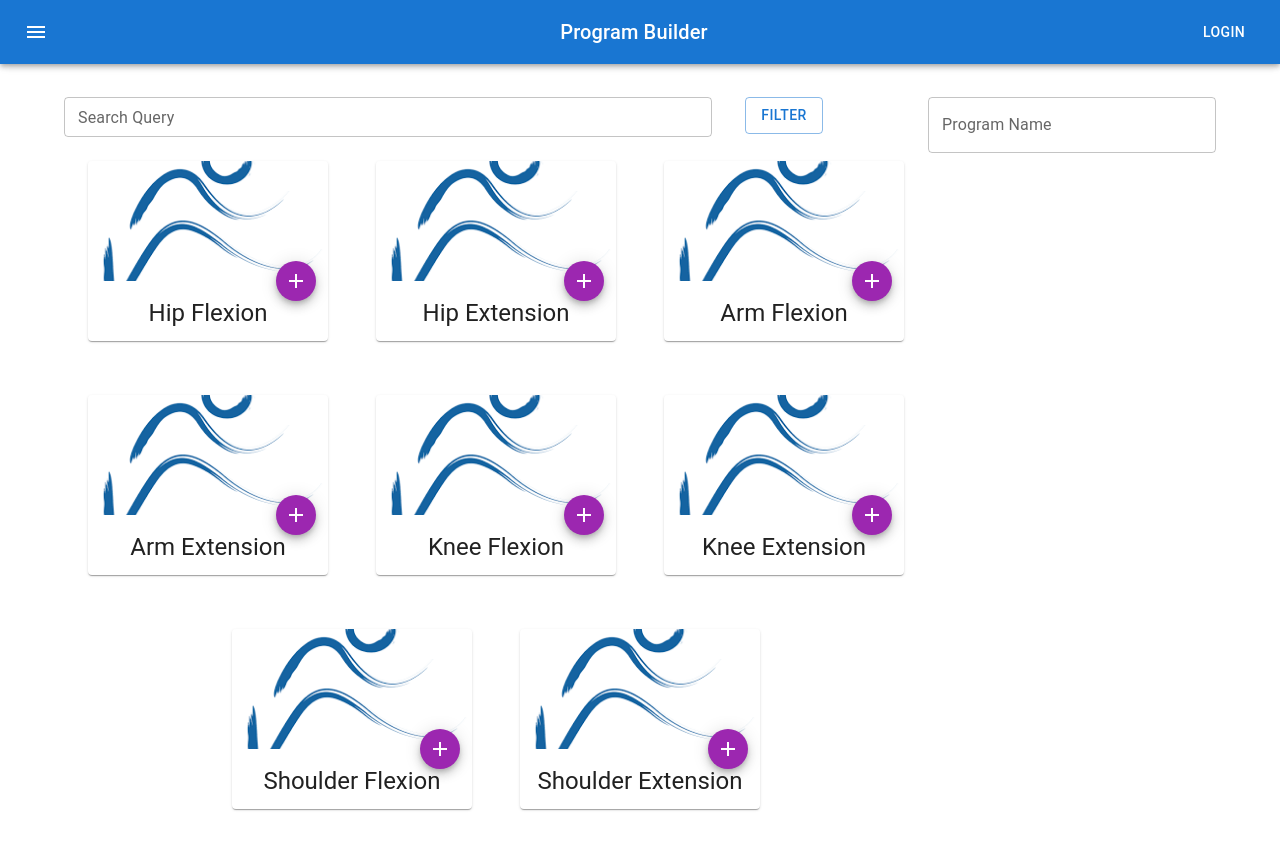
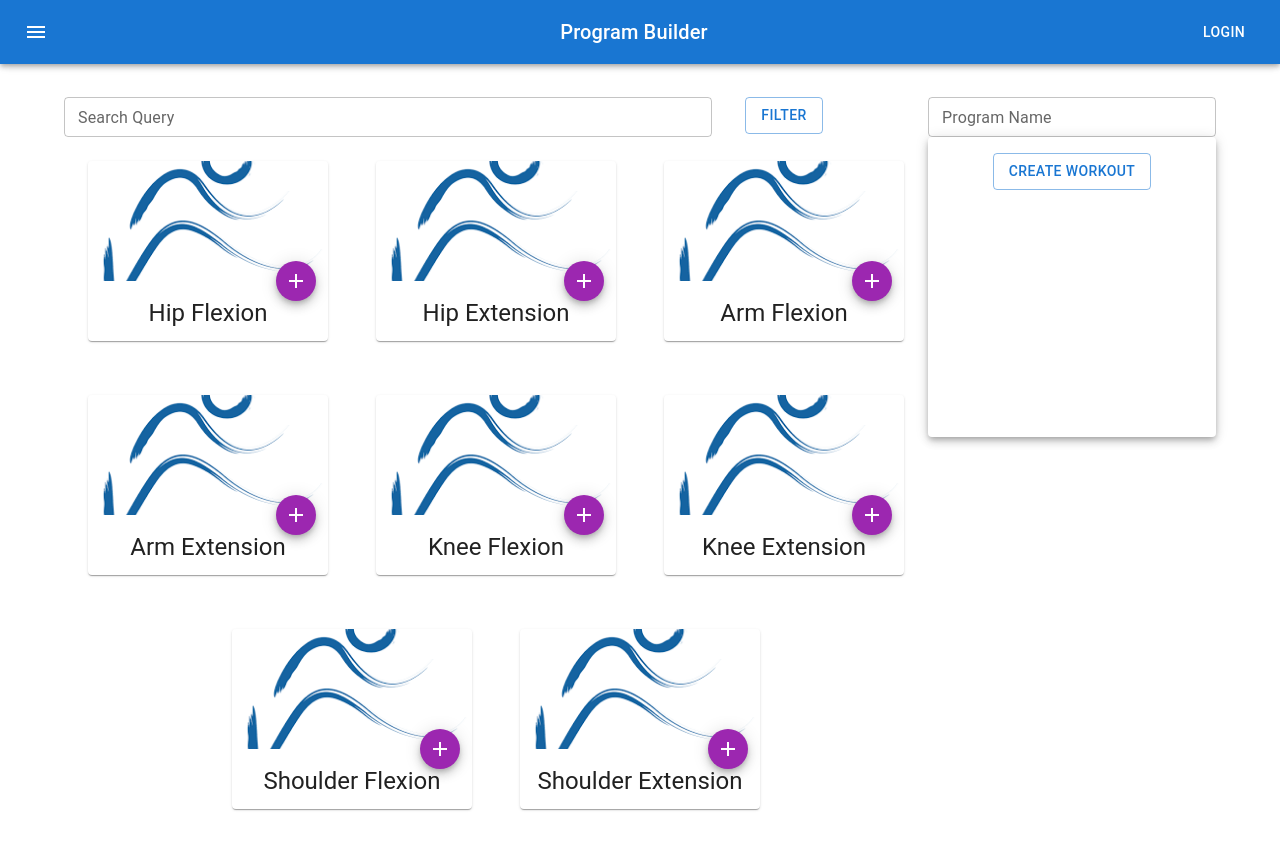
Before and after one commit to pauledwardmitchell/move, a React (Vite) app in the folder client/: page / in a window 1280 px wide. Shown: the top 850 px of the page. Built offline with nearby package versions, Linux system fonts and the light colour scheme.

Commit message:
allow program name to use state

```diff
--- a/client/src/features/exercises/ProgramBuilder.jsx
+++ b/client/src/features/exercises/ProgramBuilder.jsx
@@ -66,6 +66,8 @@ const Exercises = [
 ]
 
 	const [query, setQuery] = useState("")
+
+	const [programName, setProgramName] = useState("")
 
 	const [selectedExercises, setExercises] = useState([])
 
@@ -136,12 +138,33 @@ const Exercises = [
 						))}
 					</Grid>
 					<Grid item xs={3}>
-						<TextField fullWidth label="Program Name" id="programName">
+						<Box
+							sx={{
+								display:'flex',
+								flexWrap:'wrap',
+							}}>
+						<TextField
+							fullWidth
+							label="Program Name"
+							id="programName"
+							size="small"
+							onChange={ (e) => setProgramName(e.target.value)}
+							>
     					</TextField>
+    					<Paper
+    						elevation={5}
+    						sx={{
+    						height: 300,
+    						width: 300
+    					}} >
     					<ul>
     						{selectedExercises.map(exercise => (
     							<li key={exercise.id}>{exercise.name}</li>))}
     					</ul>
+    					<Button variant="outlined">Create Workout
+    					</Button>
+    					</Paper>
+    					</Box>
 					</Grid>
 				</Grid>
 			</Container>
```
